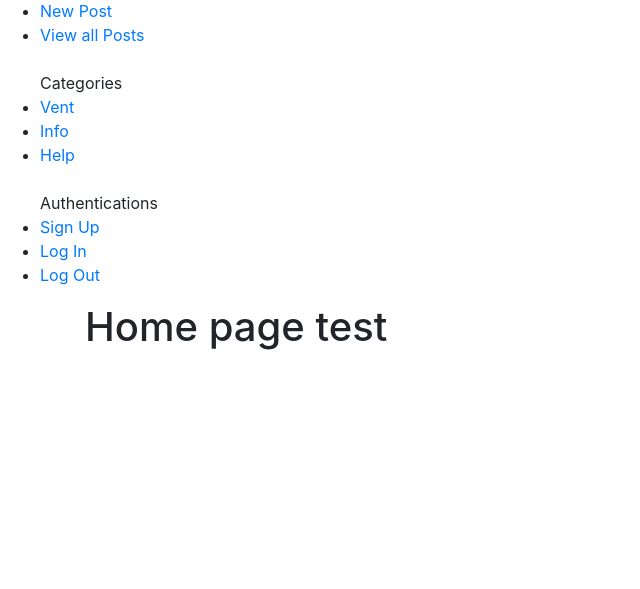
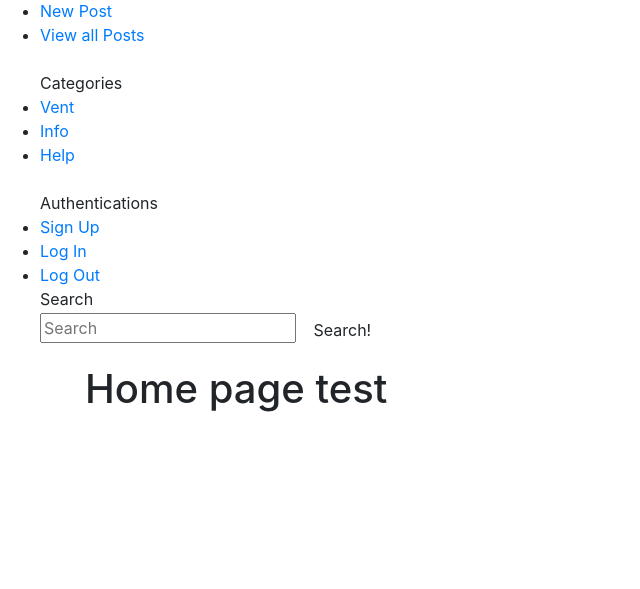
Before and after one commit to robified/mi_popopipo, a Django app: page / in a window 1280 px wide. Shown: the part 41-630 px from the top of the page, without its empty margins (0-640 px from the left). Run offline with Django 3.2, Linux system fonts and the light colour scheme; some libraries are stand-ins or nearby versions.

Commit message:
add search bar/search page

```diff
--- a/main_app/templates/base.html
+++ b/main_app/templates/base.html
@@ -32,7 +32,11 @@
                     <li><a href="{% url 'signup' %}">Sign Up</a></li>
                     <li><a href="{% url 'login' %}">Log In</a></li>
                     <li><a href="{% url 'logout' %}">Log Out</a></li>
-
+                    Search
+                    <form method="GET" action="{% url 'search'%}">
+                        <input class="searchfield" id="searchbox" name="q" type="text" placeholder="Search"/>
+                        <input type="submit" class="btn" value="Search!">
+                    </form>
                 </ul>
             </div>
         </nav>
```
Also changed, not shown: main_app/templates/search.html (added, +19 -0 lines).
